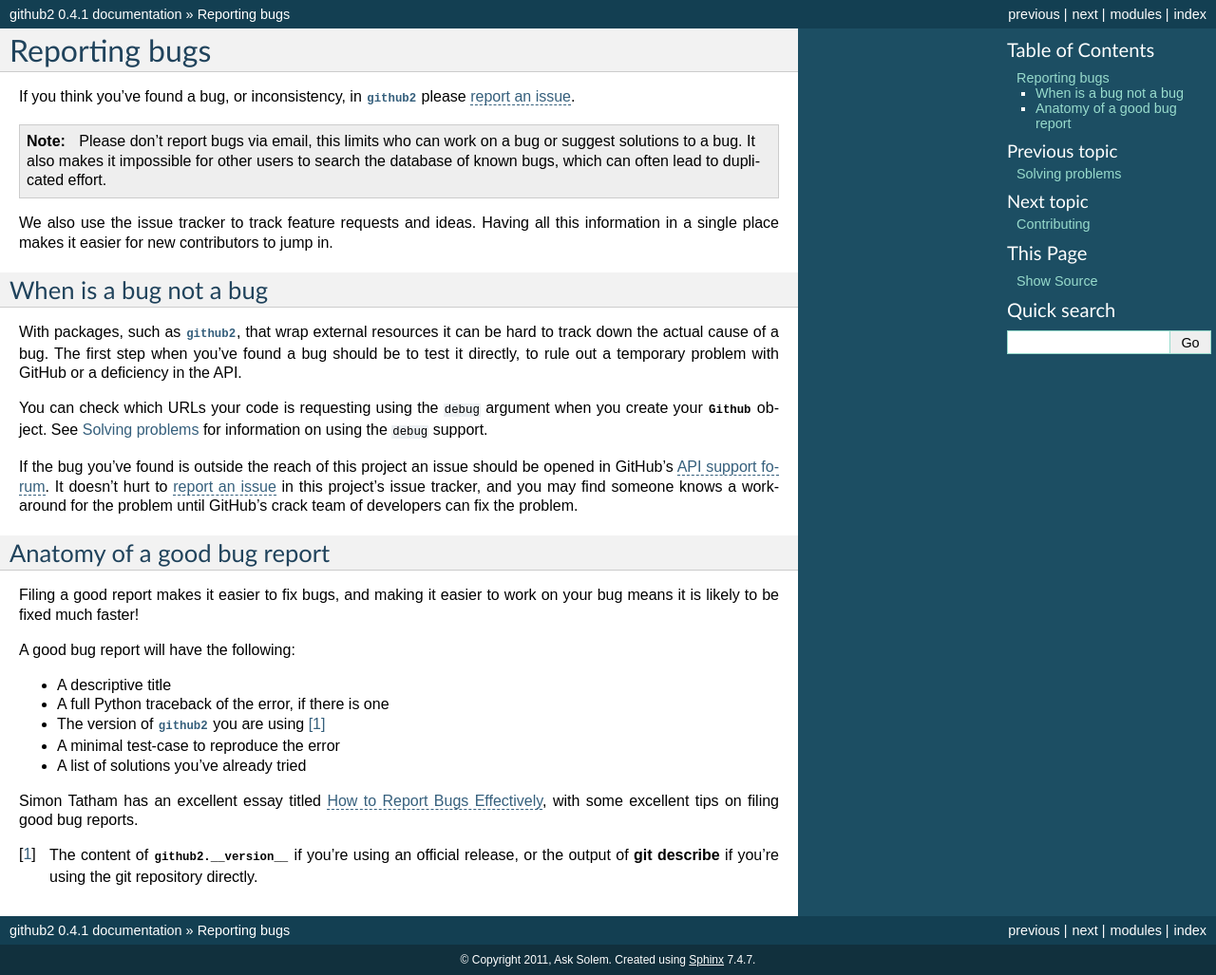
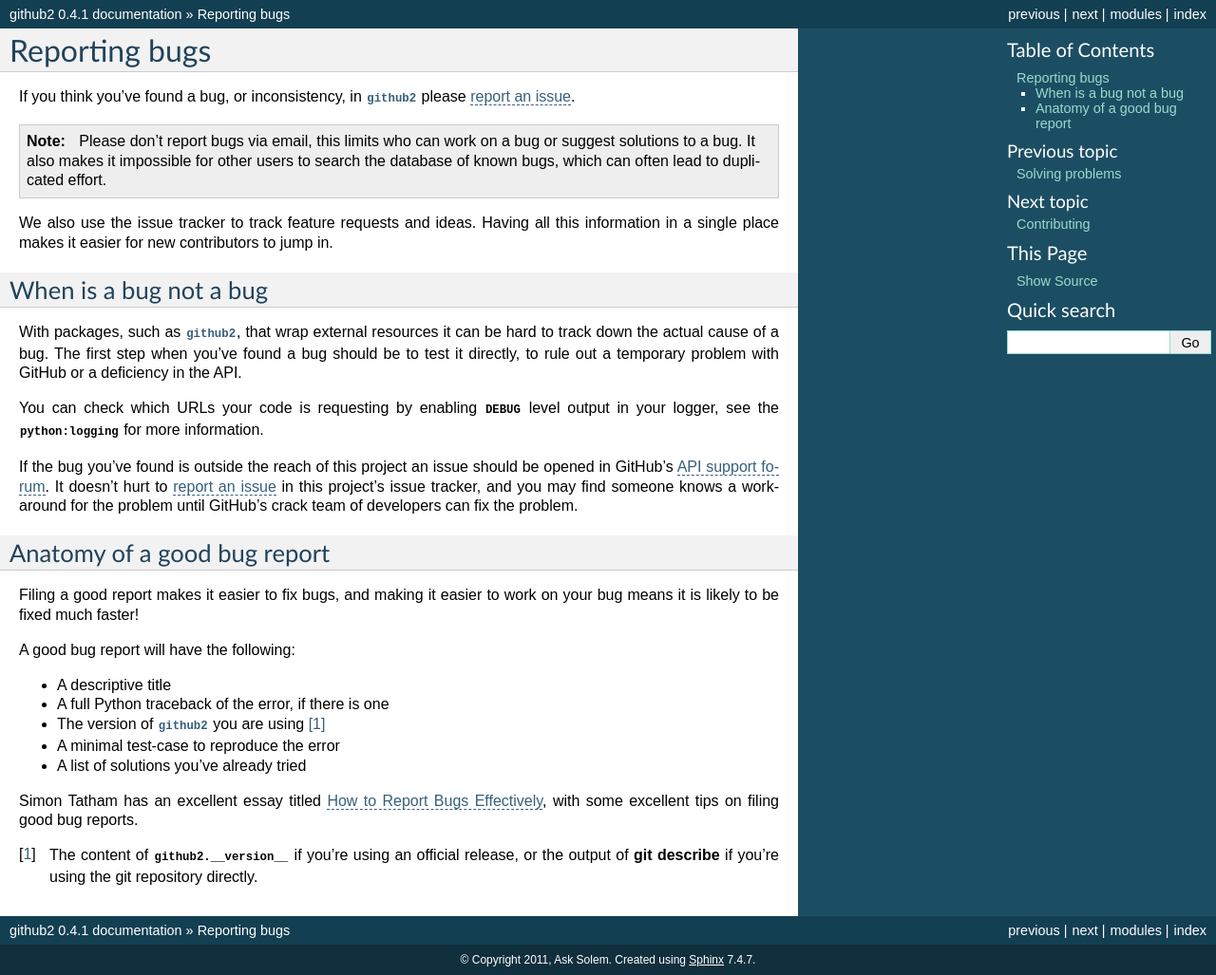
Before and after one commit to ask/python-github2, a Sphinx documentation site: the page built from doc/bugs.rst, in a window 1280 px wide and 1027 px high. Shown: the whole window at 95% size. Built offline with Sphinx 7.4.7, drawn with Linux system fonts in a browser that asks for light colours.

Commit message:
Updated documentation to reflect switch to logging.

```diff
--- a/doc/bugs.rst
+++ b/doc/bugs.rst
@@ -22,9 +22,9 @@
 a bug should be to test it directly, to rule out a temporary problem with GitHub
 or a deficiency in the API.
 
-You can check which URLs your code is requesting using the ``debug`` argument
-when you create your :class:`~github2.client.Github` object.  See
-:doc:`problems` for information on using the ``debug`` support.
+You can check which URLs your code is requesting by enabling
+:data:`~logging.DEBUG` level output in your logger, see the
+:mod:`python:logging` for more information.
 
 If the bug you've found is outside the reach of this project an issue should be
 opened in GitHub's `API support forum`_.  It doesn't hurt to `report an issue`_
```
Also changed, not shown: doc/problems.rst (+17 -11 lines).
